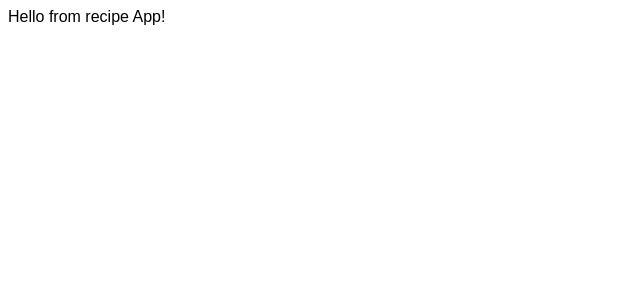
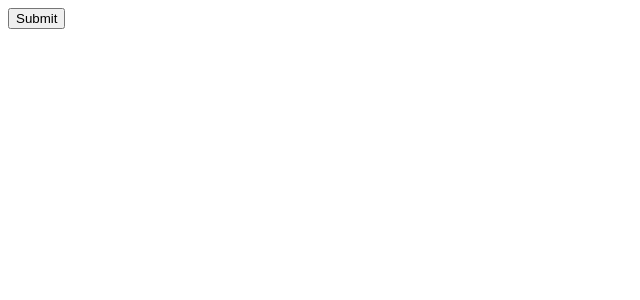
Before and after one commit to krisnadharma1412/recipe-web, a React (Vite) app in the folder frontend/: page / in a window 1280 px wide. Shown: the top 300 px of the page, without its empty margins (0-640 px from the left). Built offline with nearby package versions, Linux system fonts and the light colour scheme.

Commit message:
Display search results on UI

```diff
--- a/frontend/src/App.tsx
+++ b/frontend/src/App.tsx
@@ -1,7 +1,36 @@
-import './App.css';
+import "./App.css";
+import { FormEvent, useState } from "react";
+import * as api from "./api";
+import { Recipe } from "./types";
 
 const App = () => {
-  return <div>Hello from recipe App!</div>
-}
+  const [searchTerm, setSearchTerm] = useState("burgers");
+  const [recipes, setRecipes] = useState<Recipe[]>([])
+
+  const handleSearchSubmit = async (event: FormEvent) => {
+    event.preventDefault();
+    try {
+      const recipes = await api.searchRecipes(searchTerm, 1)
+      setRecipes(recipes.results);
+    } catch (e) {
+      console.log(e);
+    }
+  };
+
+  return (
+    <div>
+      <form onSubmit={(event)=> handleSearchSubmit(event)}>
+        <button type='submit'>Submit</button>
+      </form>
+      {recipes.map((recipe) => (
+        <div>
+          recipe image location: {recipe.image}
+          recipe title: {recipe.title}
+        </div>
+      ))}
+    </div>
+  );
+
+};
 
 export default App;
--- /dev/null
+++ b/frontend/src/api.ts
@@ -0,0 +1,12 @@
+export const searchRecipes = async (searchTerm: string, page: number) => {
+    const baseUrl = new URL("http://localhost:5000/api/recipes/search");
+    baseUrl.searchParams.append("searchTerm",searchTerm);
+    baseUrl.searchParams.append("page", String(page));
+
+    const response = await fetch(baseUrl)
+    if(!response.ok){
+        throw new Error('HTTP error! Status: ${response.status}')
+    }
+
+    return response.json();
+}
--- /dev/null
+++ b/frontend/src/types.ts
@@ -0,0 +1,6 @@
+export interface Recipe {
+    "id": number;
+    "title": string,
+    "image": string;
+    "imageType": string;
+}
```
